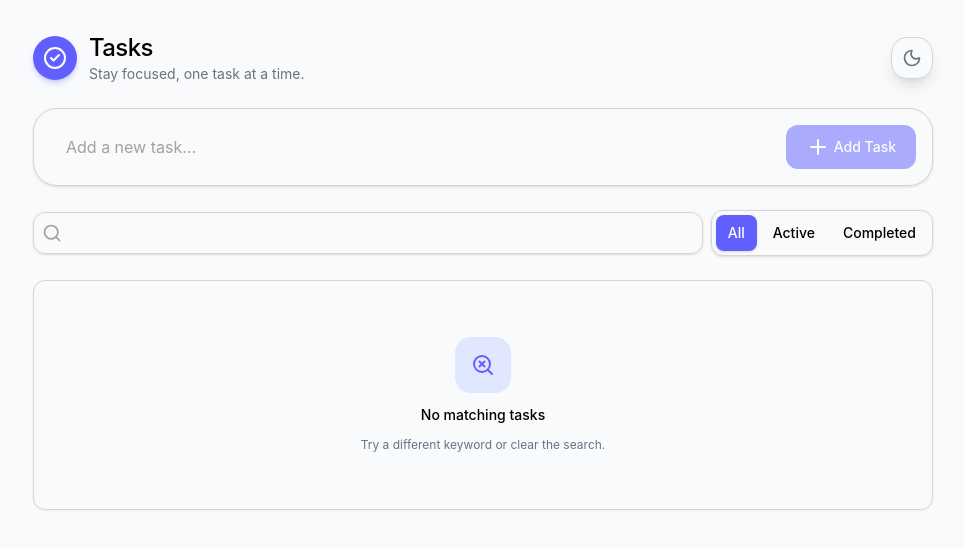
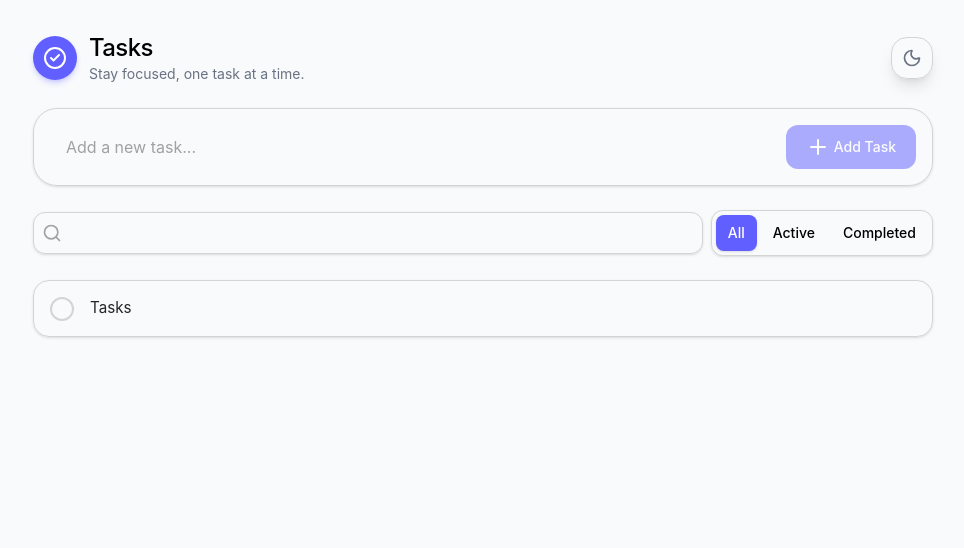
Before and after one commit to azzamhndra/tasks-advanced-todolist, a React (Vite) app: page / in a window 1280 px wide. Shown: the top 548 px of the page, without its empty margins (157-1121 px from the left). Built offline with nearby package versions, Linux system fonts and the light colour scheme.

Commit message:
feat: implement todoitem ui component

```diff
--- /dev/null
+++ b/src/components/TodoItem.tsx
@@ -0,0 +1,63 @@
+import { useState, type ChangeEvent, type KeyboardEvent } from 'react';
+
+import { Pencil, Trash, X } from 'lucide-react';
+
+const TodoItem = () => {
+  const [isEditing, setIsEditing] = useState(false);
+  const [task, setTask] = useState('Tasks');
+
+  const handleKeyDown = (e: KeyboardEvent<HTMLInputElement>) => {
+    if (e.key === 'Enter') {
+      setIsEditing(false);
+      return;
+    }
+
+    if (e.key === 'Escape') {
+      setIsEditing(false);
+    }
+  };
+
+  return (
+    <div className="group flex w-full border border-neutral-300 shadow-sm px-4 py-3.5 rounded-2xl hover:-translate-y-0.5 duration-200 gap-3">
+      <div className="flex gap-4 items-center flex-1">
+        <button className="rounded-full border-2 border-neutral-300 h-6 w-6 hover:border-2 hover:border-indigo-500 cursor-pointer duration-200"></button>
+        {isEditing ? (
+          <input
+            autoFocus
+            type="text"
+            value={task}
+            className="py-1 px-3 rounded-full focus:outline-1 focus:outline-indigo-500 flex-1 text-[0.85rem]"
+            onBlur={() => setIsEditing(false)}
+            onChange={(e: ChangeEvent<HTMLInputElement>) =>
+              setTask(e.target.value)
+            }
+            onKeyDown={handleKeyDown}
+          />
+        ) : (
+          <button
+            className="truncate text-left text-[0.95rem] text-neutral-800 flex-1"
+            onClick={() => setIsEditing(true)}
+          >
+            {task}
+          </button>
+        )}
+      </div>
+      <div className="flex gap-1">
+        <button
+          className="opacity-0 group-hover:opacity-100 translate-x-1 group-hover:translate-x-0 p-1.5 hover:bg-indigo-100 text-neutral-500 hover:text-black rounded-lg duration-200 transition-all cursor-pointer flex items-center justify-center"
+          onClick={() => setIsEditing(true)}
+          type="button"
+        >
+          {isEditing ? <X size={15} /> : <Pencil size={15} />}
+        </button>
+        <button
+          className="opacity-0 group-hover:opacity-100 translate-x-1 group-hover:translate-x-0 p-1.5 hover:bg-red-100 text-neutral-500 hover:text-red-500 rounded-lg duration-200 transition-all cursor-pointer flex items-center justify-center"
+          type="button"
+        >
+          <Trash size={15} />
+        </button>
+      </div>
+    </div>
+  );
+};
+export default TodoItem;
--- a/src/components/TodoList.tsx
+++ b/src/components/TodoList.tsx
@@ -1,8 +1,9 @@
 import EmptyState from './EmptyState';
 import { ListTodo, SearchX } from 'lucide-react';
+import TodoItem from './TodoItem';
 
 const todos = ['Anjay'];
-const filteredTodos = [];
+const filteredTodos = [1];
 
 const TodoList = () => {
   if (todos.length === 0) {
@@ -25,6 +26,10 @@ const TodoList = () => {
     );
   }
 
-  return <div>TodoList</div>;
+  return (
+    <div>
+      <TodoItem />
+    </div>
+  );
 };
 export default TodoList;
```
